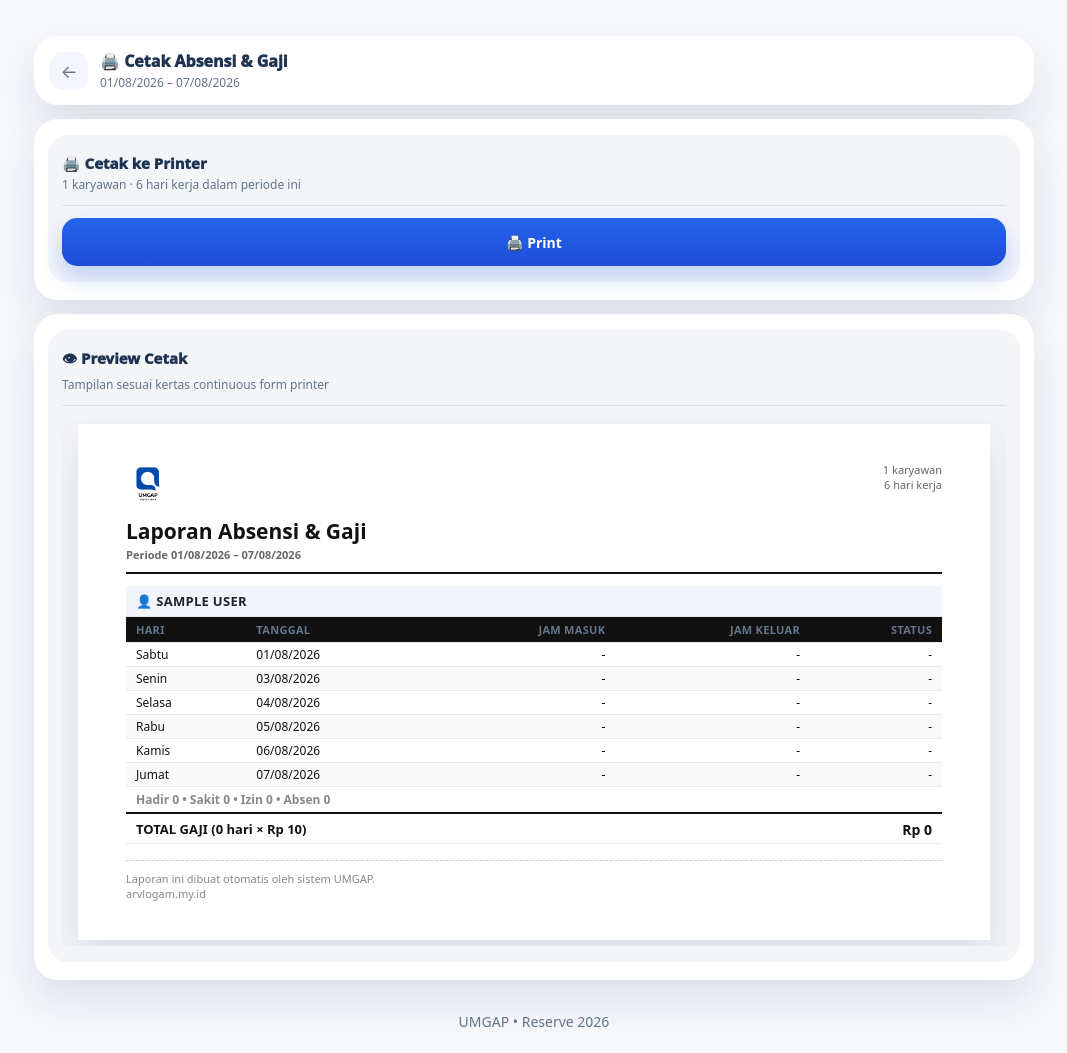
After one commit to umgap2026-cmd/UMGAP-AI, a Flask app: page /admin/data/range_print in a window 1280 px wide. The commit adds this page. Shown: the whole page, without its empty margins (106-1173 px from the left). Run offline with Flask 3, Linux system fonts and the light colour scheme; the visitor is signed in with stand-in values (Sample User, id 1); a database or web service that is not in the repository returns one stand-in record (values such as "Sample title"); parts of the project's set-up code (start-up, migrations or seed data) failed here and were passed over; some libraries are stand-ins or nearby versions.

Commit message:
Tambah fitur cetak absensi & gaji (continuous form) di Export Data
Sebelumnya Export Data cuma bisa .xlsx. Tambah tombol "Print" baru di
sebelah tombol Semua/1 Orang yg sudah ada -- pakai filter tanggal &
karyawan yg sama, buka halaman print baru (tab baru) berisi rekap per
karyawan: Hari, Tanggal, Jam Masuk, Jam Keluar, Status per hari + Total
Gaji per karyawan (rumus SAMA PERSIS dgn Sheet "Rekap Gaji" di export
Excel yg sudah ada), plus Grand Total kalau lebih dari 1 karyawan.

Endpoint baru GET /admin/data/range_print (routes/web/export.py, satu
blueprint dgn export Excel, query & rumus gaji dipakai ulang). Template
admin_attendance_print.html pakai resep print continuous-form yg sudah
terbukti dari invoice_print.html (Portrait eksplisit di @page, teks
dipaksa hitam pekat & tebal utk dot-matrix, padding baris dirapatkan,
break-inside:avoid per tabel karyawan, footer-note & chrome layar
disembunyikan saat print). Baris Minggu tanpa aktivitas dilewati biar
tidak numpuk kertas kosong.

Co-Authored-By: Claude Sonnet 5 <noreply@anthropic.com>

```diff
--- a/routes/web/export.py
+++ b/routes/web/export.py
@@ -2,7 +2,7 @@ import io
 import calendar
 from datetime import date, timedelta
 
-from flask import Blueprint, request, send_file
+from flask import Blueprint, request, send_file, render_template
 from openpyxl import Workbook
 from openpyxl.styles import Font, PatternFill, Border, Side, Alignment
 from openpyxl.utils import get_column_letter
@@ -32,6 +32,10 @@ FONT_BOLD = Font(bold=True)
 ALIGN_CENTER = Alignment(horizontal="center", vertical="center")
 ALIGN_LEFT = Alignment(horizontal="left", vertical="center")
 ALIGN_RIGHT = Alignment(horizontal="right", vertical="center")
+
+
+INDO_DAYS = ["Senin", "Selasa", "Rabu", "Kamis", "Jumat", "Sabtu", "Minggu"]
+STATUS_LABEL = {"PRESENT": "Hadir", "SICK": "Sakit", "LEAVE": "Izin", "ABSENT": "Absen"}
 
 
 def count_workdays_only_sunday_off(start_date, end_date):
@@ -417,3 +421,150 @@ def export_range():
         download_name=filename,
         mimetype="application/vnd.openxmlformats-officedocument.spreadsheetml.sheet"
     )
+
+
+# =========================
+# EXPORT PRINT (continuous form, sama kertas dgn nota)
+# =========================
+@export_bp.route("/admin/data/range_print")
+def export_range_print():
+    """Rekap absensi & gaji, versi print continuous form -- data & rumus
+    gaji SAMA PERSIS dgn export_range() (Sheet Absensi + Rekap Gaji di
+    atas), cuma disusun jadi 1 halaman cetak per kertas dot-matrix,
+    bukan file .xlsx."""
+    deny = admin_required()
+    if deny:
+        return deny
+
+    ensure_hr_v2_schema()
+
+    start_str = (request.args.get("start_date") or request.args.get("start") or "").strip()
+    end_str = (request.args.get("end_date") or request.args.get("end") or "").strip()
+    user_id_str = (request.args.get("user_id") or "").strip()
+
+    start_date = _parse_date(start_str)
+    end_date = _parse_date(end_str)
+
+    if not start_date or not end_date:
+        today = date.today()
+        start_date = today.replace(day=1)
+        end_date = today
+
+    if end_date < start_date:
+        start_date, end_date = end_date, start_date
+
+    user_id = int(user_id_str) if user_id_str.isdigit() else None
+
+    conn = get_conn()
+    cur = conn.cursor(cursor_factory=RealDictCursor)
+    try:
+        cur.execute("""
+            SELECT
+                u.id,
+                u.name,
+                COALESCE(p.daily_salary, 0) AS daily_salary,
+                COALESCE(p.monthly_salary, 0) AS monthly_salary
+            FROM users u
+            LEFT JOIN payroll_settings p ON p.user_id = u.id
+            WHERE u.role = 'employee'
+              AND (%s::int IS NULL OR u.id = %s::int)
+            ORDER BY u.name ASC;
+        """, (user_id, user_id))
+        employees = cur.fetchall()
+
+        cur.execute("""
+            SELECT a.user_id, a.work_date, a.status, a.arrival_type,
+                   a.checkin_at, a.checkout_at
+            FROM attendance a
+            WHERE a.work_date >= %s AND a.work_date <= %s
+            ORDER BY a.user_id ASC, a.work_date ASC;
+        """, (start_date, end_date))
+        attendance_rows = cur.fetchall()
+    finally:
+        cur.close()
+        conn.close()
+
+    attendance_map = {}
+    for row in attendance_rows:
+        attendance_map[(row["user_id"], row["work_date"])] = row
+
+    workdays = count_workdays_only_sunday_off(start_date, end_date)
+
+    all_dates = []
+    d = start_date
+    while d <= end_date:
+        all_dates.append(d)
+        d += timedelta(days=1)
+
+    result_employees = []
+    grand_total_salary = 0
+
+    for emp in employees:
+        daily_salary = rupiah_excel(emp.get("daily_salary"))
+        monthly_salary = rupiah_excel(emp.get("monthly_salary"))
+        if daily_salary == 0 and monthly_salary > 0 and workdays > 0:
+            daily_salary = round(monthly_salary / workdays)
+
+        day_rows = []
+        present_count = sick_count = leave_count = absent_count = 0
+
+        for dt in all_dates:
+            row = attendance_map.get((emp["id"], dt))
+            status = row["status"] if row else None
+            # Minggu libur & memang tidak ada aktivitas -- lewati baris ini
+            # drpd numpuk kertas kosong percuma (baris "-" tiap Minggu).
+            if dt.weekday() == 6 and not row:
+                continue
+
+            if status == "PRESENT":
+                present_count += 1
+            elif status == "SICK":
+                sick_count += 1
+            elif status == "LEAVE":
+                leave_count += 1
+            elif status == "ABSENT":
+                absent_count += 1
+
+            checkin = "-"
+            if row and row.get("checkin_at"):
+                try:
+                    checkin = row["checkin_at"].strftime("%H:%M")
+                except Exception:
+                    checkin = str(row["checkin_at"])
+            checkout = "-"
+            if row and row.get("checkout_at"):
+                try:
+                    checkout = row["checkout_at"].strftime("%H:%M")
+                except Exception:
+                    checkout = str(row["checkout_at"])
+
+            day_rows.append({
+                "day_name": INDO_DAYS[dt.weekday()],
+                "date_str": dt.strftime("%d/%m/%Y"),
+                "checkin": checkin,
+                "checkout": checkout,
+                "status_label": STATUS_LABEL.get(status, "-"),
+            })
+
+        salary_paid = daily_salary * present_count
+        grand_total_salary += salary_paid
+
+        result_employees.append({
+            "name": emp["name"],
+            "day_rows": day_rows,
+            "present_count": present_count,
+            "sick_count": sick_count,
+            "leave_count": leave_count,
+            "absent_count": absent_count,
+            "daily_salary": daily_salary,
+            "salary_paid": salary_paid,
+        })
+
+    return render_template(
+        "admin_attendance_print.html",
+        employees=result_employees,
+        start_date=start_date,
+        end_date=end_date,
+        workdays=workdays,
+        grand_total_salary=grand_total_salary,
+    )
--- /dev/null
+++ b/templates/admin_attendance_print.html
@@ -0,0 +1,172 @@
+{% extends "base.html" %}{% block topbar %}{% endblock %}{% block content %}
+<style>
+  *, *::before, *::after { box-sizing: border-box; margin: 0; padding: 0; }
+  :root {
+    --bg: #f6f8fc; --card: #ffffff; --text: #0f172a; --muted: #64748b;
+    --shadow-out: 0 20px 42px rgba(18, 32, 62, 0.11);
+    --radius: 24px; --blue: #2563eb;
+  }
+  body { font-family: ui-sans-serif, system-ui, -apple-system, "Segoe UI", sans-serif; background: var(--bg); color: var(--text); min-height: 100svh; }
+  .screen { min-height: 100svh; display: flex; justify-content: center; padding: 14px 12px calc(14px + env(safe-area-inset-bottom)); }
+  .wrap { width: 100%; max-width: 480px; }
+  @media (min-width: 600px) { .wrap { max-width: 720px; } }
+  @media (min-width: 960px) { .wrap { max-width: 1000px; } }
+
+  .head-card { background: #fff; border-radius: var(--radius); box-shadow: var(--shadow-out); padding: 14px 16px; display: flex; align-items: center; gap: 12px; }
+  .action-btn { width: 38px; height: 38px; flex: 0 0 38px; border-radius: 13px; background: #f3f6fc; display: flex; align-items: center; justify-content: center; text-decoration: none; color: var(--muted); font-size: 18px; }
+  .head-title h1 { font-size: 16px; font-weight: 1000; color: #1e3252; }
+  .head-title p { font-size: 12px; color: var(--muted); margin-top: 2px; }
+
+  .main-card { margin-top: 14px; background: var(--card); border-radius: var(--radius); box-shadow: var(--shadow-out); padding: 16px 14px 18px; }
+  .inner { border-radius: 20px; background: #f3f5f9; padding: 18px 14px 16px; }
+  .sec-title { font-size: 15px; font-weight: 1000; color: #1e3252; }
+  .sec-desc { font-size: 12px; color: var(--muted); margin-top: 3px; }
+  .divider { height: 1px; background: rgba(125, 138, 166, 0.18); border-radius: 999px; margin: 12px 0; }
+  .btn-submit {
+    display: flex; align-items: center; justify-content: center; gap: 8px; width: 100%; height: 48px;
+    border: none; border-radius: 15px; cursor: pointer; font-weight: 900; font-size: 14px;
+    background: linear-gradient(180deg, #2563eb 0%, #1d4ed8 100%); color: #fff;
+    box-shadow: 0 12px 22px rgba(37, 99, 235, 0.24); font-family: inherit;
+  }
+
+  /* ── FAKTUR-STYLE PREVIEW (kertas continuous form) ── */
+  .pv-body { display: flex; justify-content: center; padding: 6px 0; overflow-x: auto; }
+  .faktur { font-family: ui-sans-serif, system-ui, sans-serif; color: #111; background: #fff; width: 9.5in; max-width: 100%; padding: 0.4in 0.5in; box-shadow: var(--shadow-out); }
+  .fk-head { display: flex; justify-content: space-between; align-items: flex-start; gap: 16px; padding-bottom: 10px; border-bottom: 2px solid #111; margin-bottom: 12px; }
+  .fk-logos img { height: 44px; object-fit: contain; }
+  .fk-biz { font-size: 21px; font-weight: 900; margin-top: 6px; }
+  .fk-type { font-size: 11px; color: #666; font-weight: 600; margin-top: 2px; }
+  .fk-right { text-align: right; }
+  .fk-date { font-size: 11px; color: #666; }
+
+  .fk-tbl { width: 100%; border-collapse: collapse; margin-bottom: 10px; }
+  .fk-section-row td { background: #f2f5fb !important; font-size: 13px !important; font-weight: 900 !important; color: #223 !important; padding: 6px 10px !important; text-transform: uppercase; letter-spacing: 0.3px; }
+  .fk-tbl thead tr.hdr { background: #111; color: #fff; }
+  .fk-tbl thead th { padding: 5px 10px; font-size: 11px; font-weight: 700; text-transform: uppercase; letter-spacing: 0.3px; text-align: left; }
+  .fk-tbl thead th.r { text-align: right; }
+  .fk-tbl tbody tr { border-bottom: 1px solid #eee; }
+  .fk-tbl tbody tr:nth-child(even) { background: #fafafa; }
+  .fk-tbl tbody td { padding: 3px 10px; font-size: 12px; }
+  .fk-tbl tbody td.r { text-align: right; font-variant-numeric: tabular-nums; }
+  .fk-tbl tfoot td { padding: 4px 10px; font-size: 12px; text-align: right; font-variant-numeric: tabular-nums; }
+  .fk-tbl tfoot .lbl { text-align: left; color: #888; font-weight: 700; }
+  .fk-tbl tfoot .grand { font-size: 14px; font-weight: 900; padding-top: 6px; border-top: 2px solid #111; }
+  .fk-tbl tfoot .grand-lbl { font-size: 13px; font-weight: 900; text-align: left; padding-top: 6px; border-top: 2px solid #111; }
+
+  .fk-total-qty { background: #eef2ff; border-radius: 6px; padding: 10px 14px; margin: 6px 0 12px; font-size: 14px; font-weight: 900; color: #2563eb; text-align: center; }
+  .fk-footer { margin-top: 16px; padding-top: 10px; border-top: 1px dashed #ccc; }
+  .fk-thanks { font-size: 11px; color: #888; }
+
+  @media print {
+    @page { size: portrait; margin: 0; }
+    html, body { background: #fff; padding: 0; margin: 0; height: auto; }
+    .head-card, .main-card:not(.pv-only) { display: none !important; }
+    .footer-note, .pv-only .sec-title, .pv-only .sec-desc, .pv-only .divider { display: none !important; }
+    .pv-only.main-card, .pv-only .inner { background: none !important; padding: 0 !important; margin: 0 !important; border-radius: 0 !important; box-shadow: none !important; }
+    .screen, .wrap, .pv-body { display: block; padding: 0; margin: 0; max-width: none; min-height: 0; height: auto; overflow: visible; }
+    .faktur { box-shadow: none; width: 100%; padding: 0.25in 0.4in; }
+    .fk-tbl { break-inside: avoid; page-break-inside: avoid; }
+    .fk-tbl tr { break-inside: avoid; page-break-inside: avoid; }
+    /* Dot-matrix monokrom -- paksa hitam pekat & tebal spt di nota,
+       ganti fill warna jadi garis tepi biasa. */
+    .faktur, .faktur * { color: #000 !important; }
+    .fk-type, .fk-date, .fk-tbl tfoot .lbl { font-weight: 700 !important; }
+    .fk-tbl tbody td, .fk-tbl tbody td * { font-weight: 700 !important; }
+    .fk-total-qty { background: none !important; border: 1.5px solid #000; }
+    .fk-tbl thead tr.hdr { background: none !important; }
+    .fk-tbl thead th { border-bottom: 2.5px solid #000; font-weight: 900 !important; }
+    .fk-tbl tbody tr:nth-child(even) { background: none !important; }
+  }
+</style>
+
+<div class="screen">
+  <div class="wrap">
+    <div class="head-card">
+      <a href="{{ url_for('admin.admin_dashboard') }}#dataSection" class="action-btn" aria-label="Kembali">←</a>
+      <div class="head-title">
+        <h1>🖨️ Cetak Absensi &amp; Gaji</h1>
+        <p>{{ start_date.strftime('%d/%m/%Y') }} – {{ end_date.strftime('%d/%m/%Y') }}</p>
+      </div>
+    </div>
+
+    <div class="main-card">
+      <div class="inner">
+        <div class="sec-title">🖨️ Cetak ke Printer</div>
+        <div class="sec-desc">{{ employees|length }} karyawan · {{ workdays }} hari kerja dalam periode ini</div>
+        <div class="divider"></div>
+        <button type="button" class="btn-submit" onclick="window.print()">🖨️ Print</button>
+      </div>
+    </div>
+
+    <div class="main-card pv-only">
+      <div class="inner">
+        <div class="sec-title">👁 Preview Cetak</div>
+        <div class="sec-desc">Tampilan sesuai kertas continuous form printer</div>
+        <div class="divider"></div>
+        <div class="pv-body">
+          <div class="faktur" id="fakturEl">
+            <div class="fk-head">
+              <div>
+                <div class="fk-logos"><img src="{{ url_for('static', filename='UMGAP (1).png') }}" alt="UMGAP" /></div>
+                <div class="fk-biz">Laporan Absensi &amp; Gaji</div>
+                <div class="fk-type">Periode {{ start_date.strftime('%d/%m/%Y') }} &ndash; {{ end_date.strftime('%d/%m/%Y') }}</div>
+              </div>
+              <div class="fk-right">
+                <div class="fk-date">{{ employees|length }} karyawan</div>
+                <div class="fk-date">{{ workdays }} hari kerja</div>
+              </div>
+            </div>
+
+            {% for emp in employees %}
+            <table class="fk-tbl">
+              <thead>
+                <tr class="fk-section-row"><td colspan="5">👤 {{ emp.name }}</td></tr>
+                <tr class="hdr">
+                  <th>Hari</th>
+                  <th>Tanggal</th>
+                  <th class="r">Jam Masuk</th>
+                  <th class="r">Jam Keluar</th>
+                  <th class="r">Status</th>
+                </tr>
+              </thead>
+              <tbody>
+                {% for r in emp.day_rows %}
+                <tr>
+                  <td>{{ r.day_name }}</td>
+                  <td>{{ r.date_str }}</td>
+                  <td class="r">{{ r.checkin }}</td>
+                  <td class="r">{{ r.checkout }}</td>
+                  <td class="r">{{ r.status_label }}</td>
+                </tr>
+                {% else %}
+                <tr><td colspan="5">Tidak ada data absensi di periode ini.</td></tr>
+                {% endfor %}
+              </tbody>
+              <tfoot>
+                <tr>
+                  <td colspan="5" class="lbl">Hadir {{ emp.present_count }} &bull; Sakit {{ emp.sick_count }} &bull; Izin {{ emp.leave_count }} &bull; Absen {{ emp.absent_count }}</td>
+                </tr>
+                <tr>
+                  <td colspan="4" class="grand-lbl">TOTAL GAJI ({{ emp.present_count }} hari &times; Rp {{ "{:,}".format(emp.daily_salary).replace(",",".") }})</td>
+                  <td class="grand r">Rp {{ "{:,}".format(emp.salary_paid).replace(",",".") }}</td>
+                </tr>
+              </tfoot>
+            </table>
+            {% else %}
+            <p>Tidak ada karyawan yang cocok.</p>
+            {% endfor %}
+
+            {% if employees|length > 1 %}
+            <div class="fk-total-qty">💰 GRAND TOTAL GAJI SEMUA KARYAWAN: Rp {{ "{:,}".format(grand_total_salary).replace(",",".") }}</div>
+            {% endif %}
+
+            <div class="fk-footer">
+              <div class="fk-thanks">Laporan ini dibuat otomatis oleh sistem UMGAP.<br />arvlogam.my.id</div>
+            </div>
+          </div>
+        </div>
+      </div>
+    </div>
+  </div>
+</div>
+{% endblock %}
```
Also changed, not shown: templates/admin_dashboard.html (+38 -3 lines).
